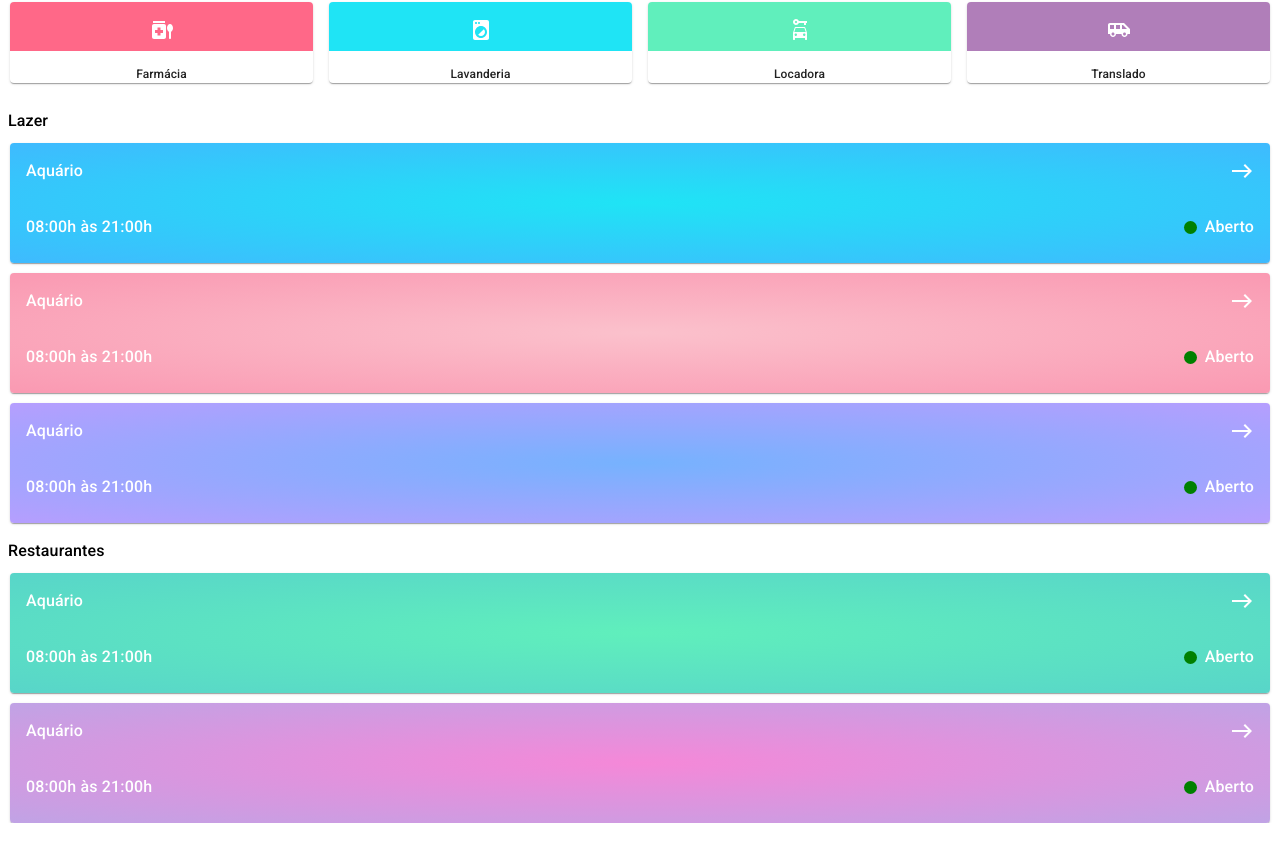
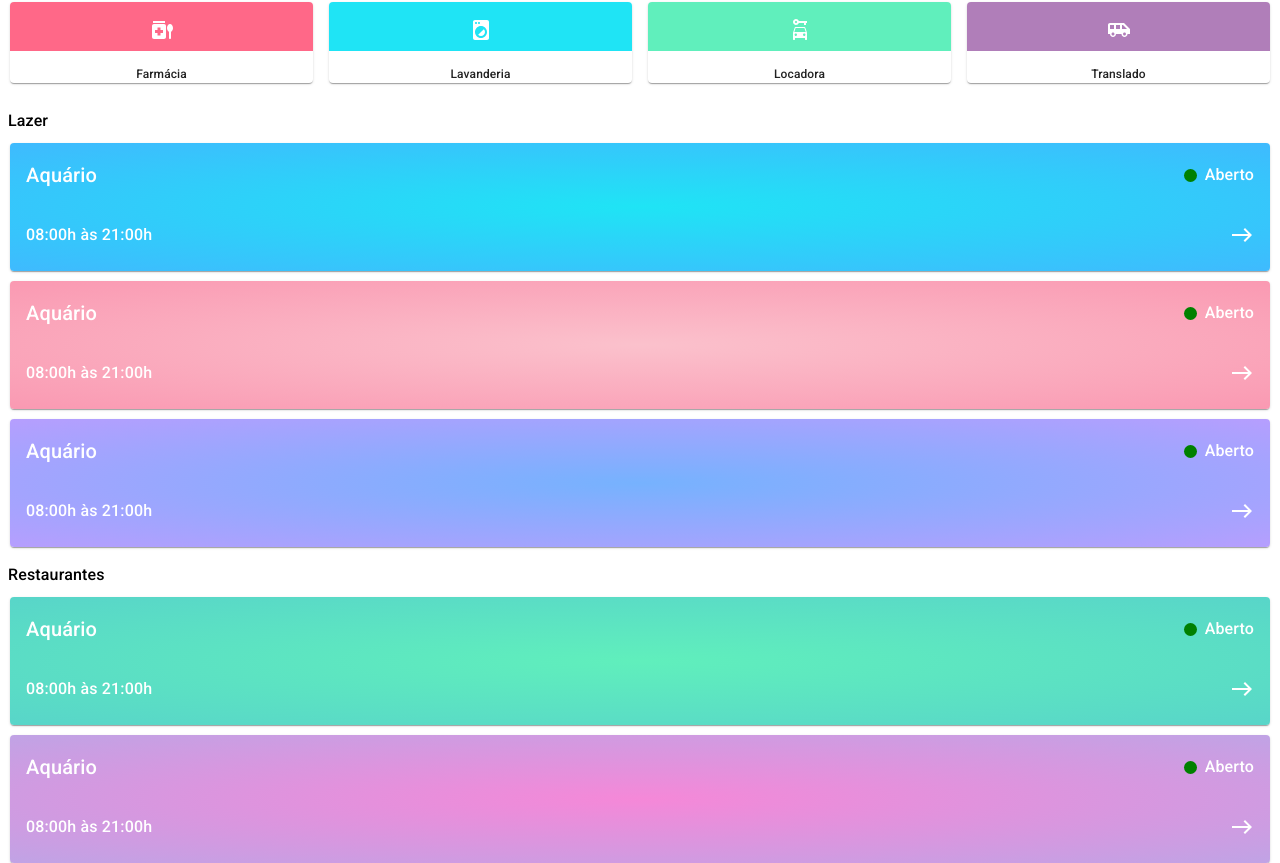
Before and after one commit to YuriAlvarenga/concierge, a React (Vite) app: page / in a window 1280 px wide. Shown: the part 925-1788 px from the top of the page. Before the commit the page ends 1748 px from the top, so only its background shows below. Built offline with nearby package versions, Linux system fonts and the light colour scheme.

Commit message:
atualizado arrow icon

```diff
--- a/src/components/cards/hotel-cards/simple-card.jsx
+++ b/src/components/cards/hotel-cards/simple-card.jsx
@@ -9,10 +9,15 @@ export default function CardComponent({gradientColors}){ //props vindo de hotel
        <Grid item xs={12}>
         <Card sx={{background: `radial-gradient(${gradientColors})`, color:'#FFF'}}>
           <CardContent sx={{display:'flex', alignItems:'center', justifyContent:'space-between'}}>
-            <Typography >
+            <Typography variant='h6'>
               Aquário
             </Typography>
-            <EastIcon/>
+            <Box sx={{display:'flex', alignItems:'center'}}>
+                <RadioButtonUncheckedIcon sx={{ background: 'green', color:'green', borderRadius:'100%', mr:1, fontSize:13 }}/>
+                <Typography>
+                  Aberto
+                </Typography>
+              </Box>
           </CardContent>
 
           <CardContent>
@@ -20,12 +25,7 @@ export default function CardComponent({gradientColors}){ //props vindo de hotel
               <Typography>
                 08:00h às 21:00h
               </Typography>
-              <Box sx={{display:'flex', alignItems:'center'}}>
-                <RadioButtonUncheckedIcon sx={{ background: 'green', color:'green', borderRadius:'100%', mr:1, fontSize:13 }}/>
-                <Typography>
-                  Aberto
-                </Typography>
-              </Box>
+              <EastIcon/>
             </Box>
           </CardContent>
         </Card>
```
